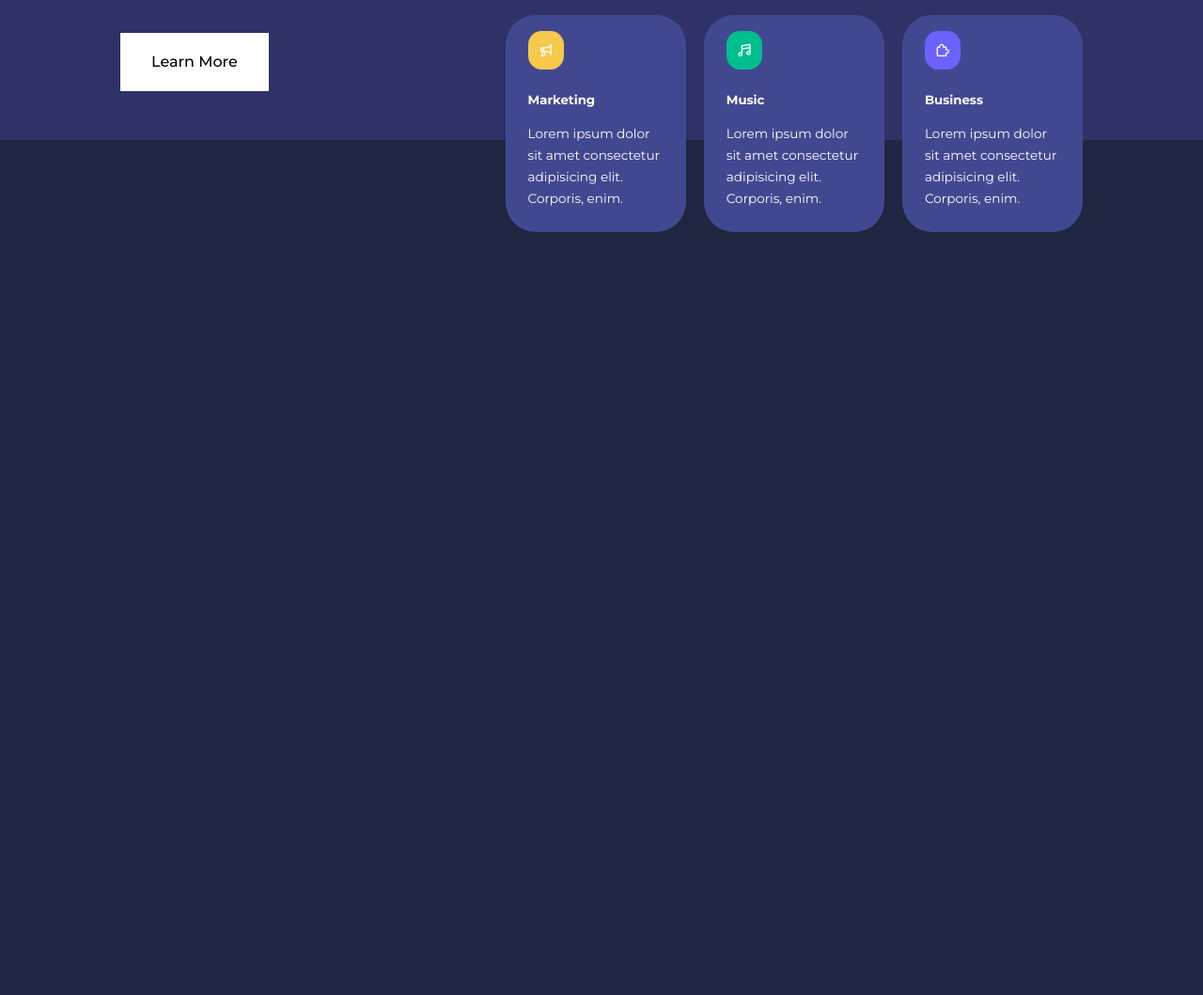
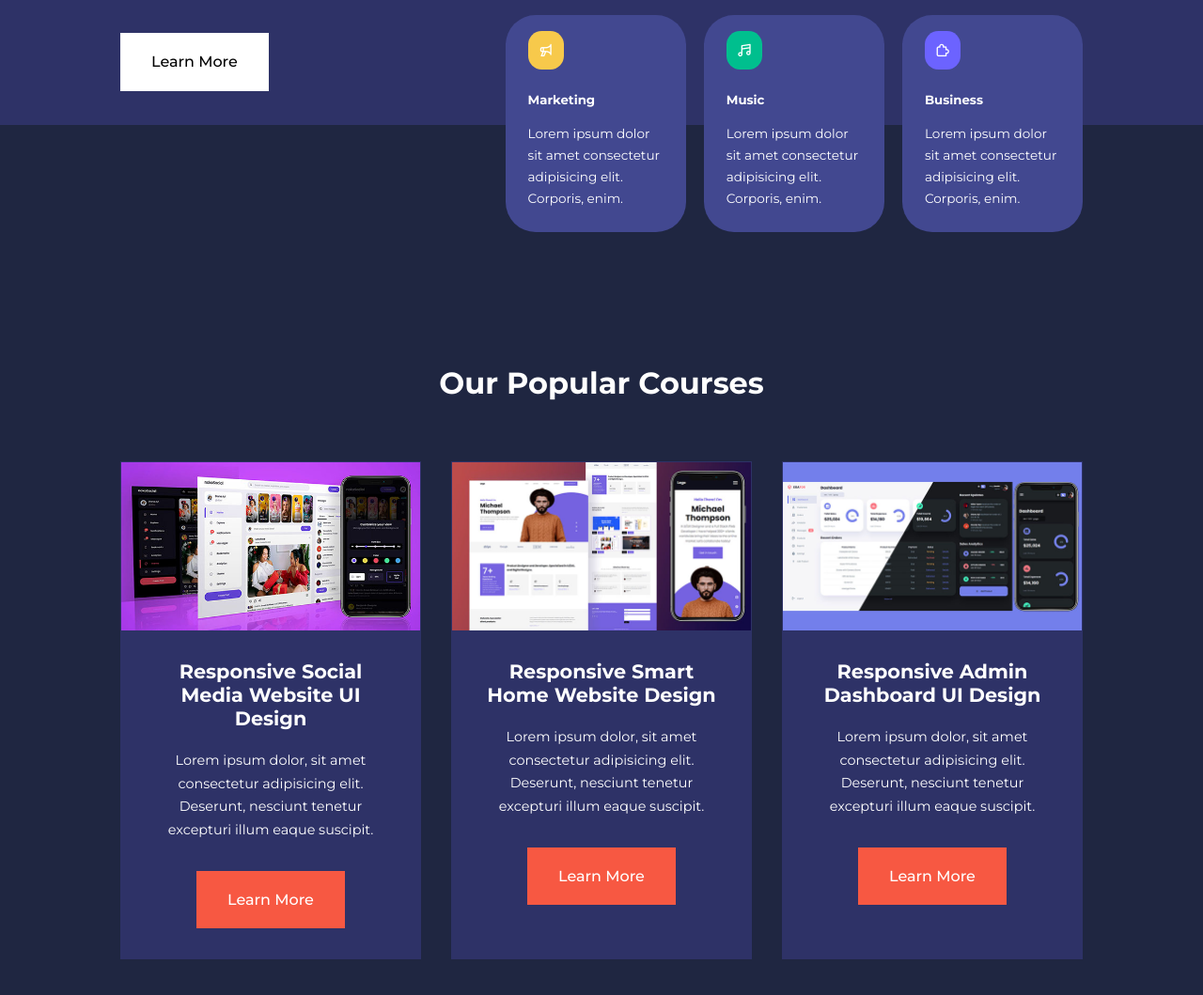
Before and after one commit to ayaanmurshedkhan/Education-Website, a plain HTML site: page index.html in a window 1280 px wide. Shown: the part 971-2030 px from the top of the page at 94% size. Before the commit the page ends 1218 px from the top, so only its background shows below. Drawn offline with nearby package versions, Linux system fonts and the light colour scheme.

Commit message:
complete course section

```diff
--- a/CSS/style.css
+++ b/CSS/style.css
@@ -170,7 +170,7 @@ header {
 
 .categories {
     background: var(--color-bg1);
-    height: 30rem;
+    height: 29rem;
 }
 
 .categories h1 {
@@ -239,7 +239,40 @@ header {
     font-size: 0.85rem;
 }
 
+/* ==================== POPULAR COURSES ==================== */
+
+.courses {
+    margin-top: 10rem;
+}
+
+.courses_container {
+    display: grid;
+    grid-template-columns: repeat(3, 1fr);
+    gap: 2rem;
+}
+
+.course {
+    background: var(--color-bg1);
+    text-align: center;
+    border: 1px solid transparent;
+    transition: var(--transition);
+}
+
+.course:hover {
+    background: transparent;
+    border-color: var(--color-primary);
+}
+
+.course_info {
+    padding: 2rem;
+}
+
+.course_info p{
+    padding: 1.2rem 0 2rem;
+    font-size: 0.9rem;
+}
 
 /* ==================== NAVBAR ==================== */
+
+
 /* ==================== NAVBAR ==================== */
-/* ==================== NAVBAR ==================== */
--- a/index.html
+++ b/index.html
@@ -102,6 +102,59 @@
 
     <!-- ========== END CATEGORIES SECTION ========== -->
 
+
+    <section class="courses">
+        <h2>Our Popular Courses</h2>
+        <div class="container courses_container">
+            <article class="course">
+                <div class="course_image">
+                    <img src="./public/course1.jpg" alt="">
+                </div>
+                <div class="course_info">
+                    <h4>Responsive Social Media Website UI Design</h4>
+                <p>
+                    Lorem ipsum dolor, sit amet consectetur adipisicing elit. Deserunt, nesciunt tenetur excepturi illum eaque suscipit.
+                </p>
+                <a href="courses.html" class="btn btn-primary">Learn More</a>
+                </div>
+            </article>
+
+            <article class="course">
+                <div class="course_image">
+                    <img src="./public/course2.jpg" alt="">
+                </div>
+                <div class="course_info">
+                    <h4>Responsive Smart Home Website Design</h4>
+                <p>
+                    Lorem ipsum dolor, sit amet consectetur adipisicing elit. Deserunt, nesciunt tenetur excepturi illum eaque suscipit.
+                </p>
+                <a href="courses.html" class="btn btn-primary">Learn More</a>
+                </div>
+            </article>
+
+            <article class="course">
+                <div class="course_image">
+                    <img src="./public/course3.jpg" alt="">
+                </div>
+                <div class="course_info">
+                    <h4>Responsive Admin Dashboard UI Design</h4>
+                <p>
+                    Lorem ipsum dolor, sit amet consectetur adipisicing elit. Deserunt, nesciunt tenetur excepturi illum eaque suscipit.
+                </p>
+                <a href="courses.html" class="btn btn-primary">Learn More</a>
+                </div>
+            </article>
+        </div>
+    </section>
+
+
+    <!-- ========== END OF COURSES SECTION ========== -->
+
+
+
+
+
+
     <script src="script.js"></script>
 </body>
 </html>
```
